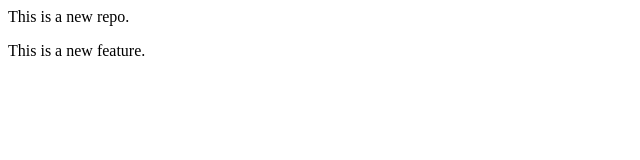
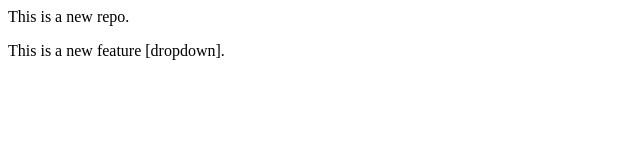
Before and after one commit to himanshurathore0110/localrepo, a plain HTML site: page index.html in a window 1280 px wide. Shown: the full height of the page, 0-640 px from the left. Drawn offline with Linux system fonts and the light colour scheme.

Commit message:
Adding dropdown

```diff
--- a/index.html
+++ b/index.html
@@ -1,2 +1,2 @@
 <p>This is a new repo.</p>
-<p>This is a new feature.</p>
+<p>This is a new feature [dropdown].</p>
```
